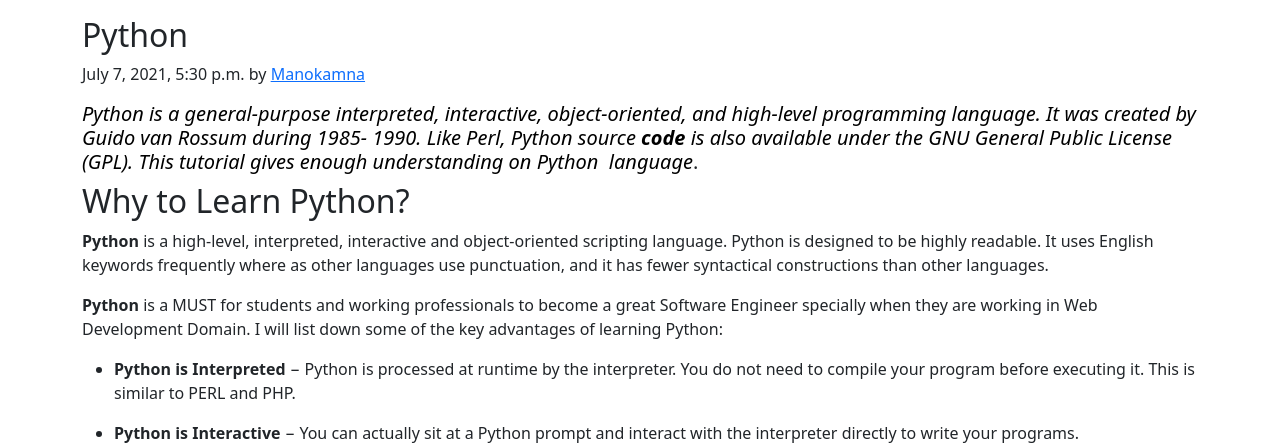
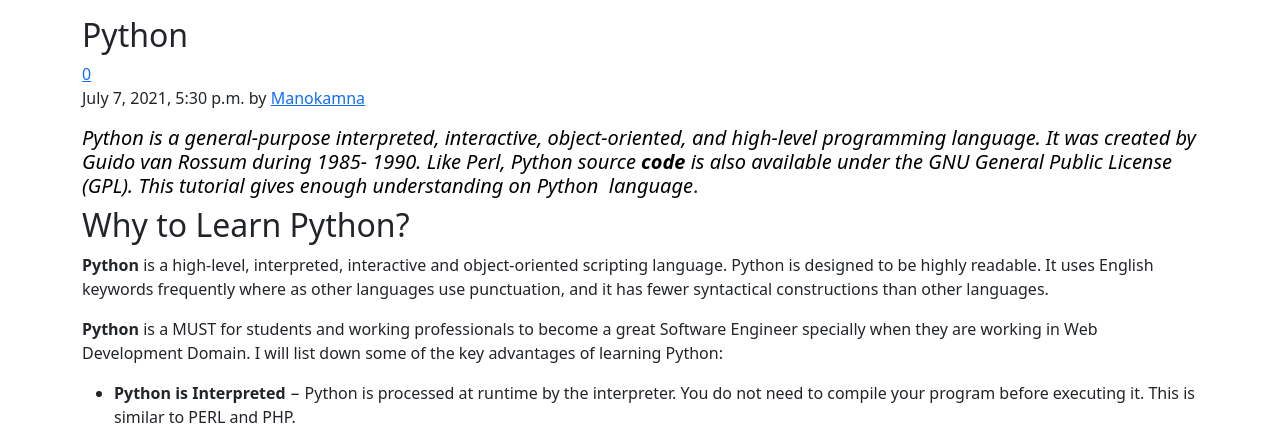
Before and after one commit to Manokamnasingh1/codeinsight21, a Django app: a page that uses templates/blog/blogPost.html in a window 1280 px wide. Shown: the part 56-499 px from the top of the page. Run offline with Django 3.2, Linux system fonts and the light colour scheme; data comes from the database, SQL or seed files in the repository.

Commit message:
Update blogPost.html

```diff
--- a/templates/blog/blogPost.html
+++ b/templates/blog/blogPost.html
@@ -6,6 +6,18 @@
 {% block body %}
 <div class="container my-3">
     <h2 class="blog-post-title">{{post.title}}</h2>
+        <i class="mdi-action-favorite red-text text-lighten-1"></i> <a href="#" onclick="AddValue()">0</a>
+
+<script>
+var startingNumber = 0;
+
+function AddValue()
+{
+   startingNumber++;
+   $(this).text(startingNumber);
+}
+
+</script>
         <p class="blog-post-meta">{{post.timeStamp}} by <a href="/about">{{post.auther}} </a></p>
          <p>{{post.content|safe}}</p>
          <hr>
```
